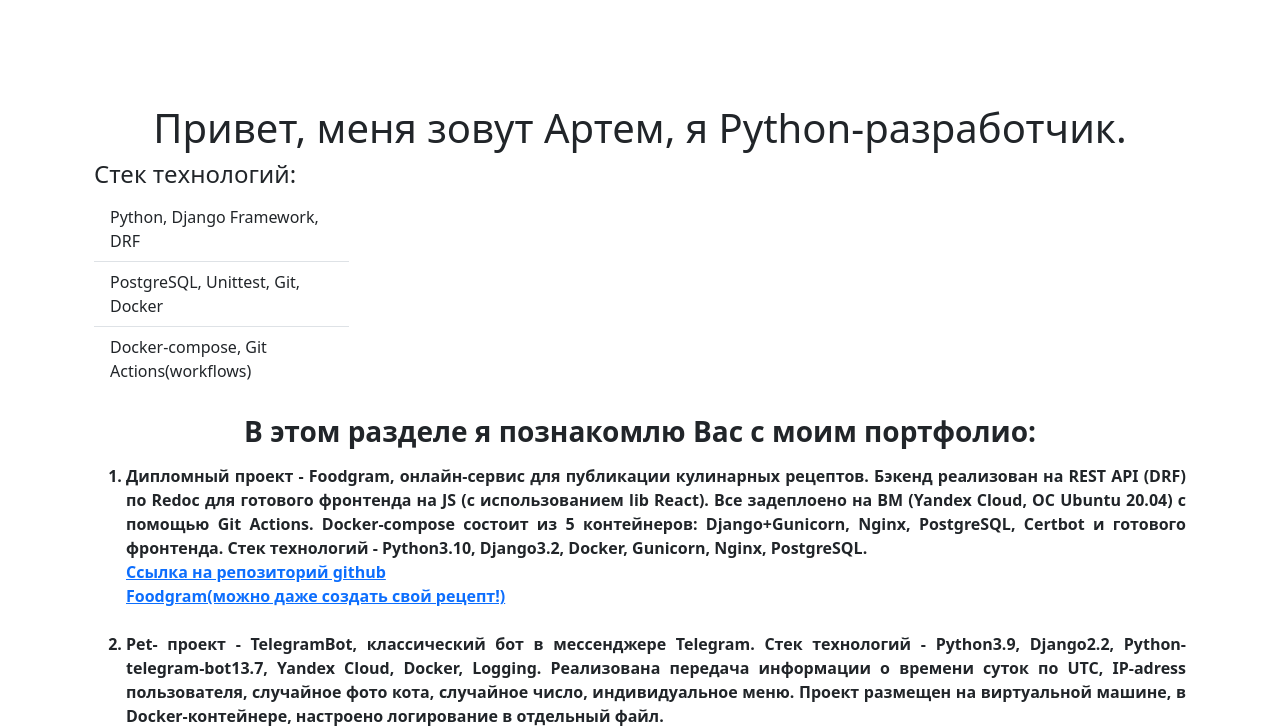
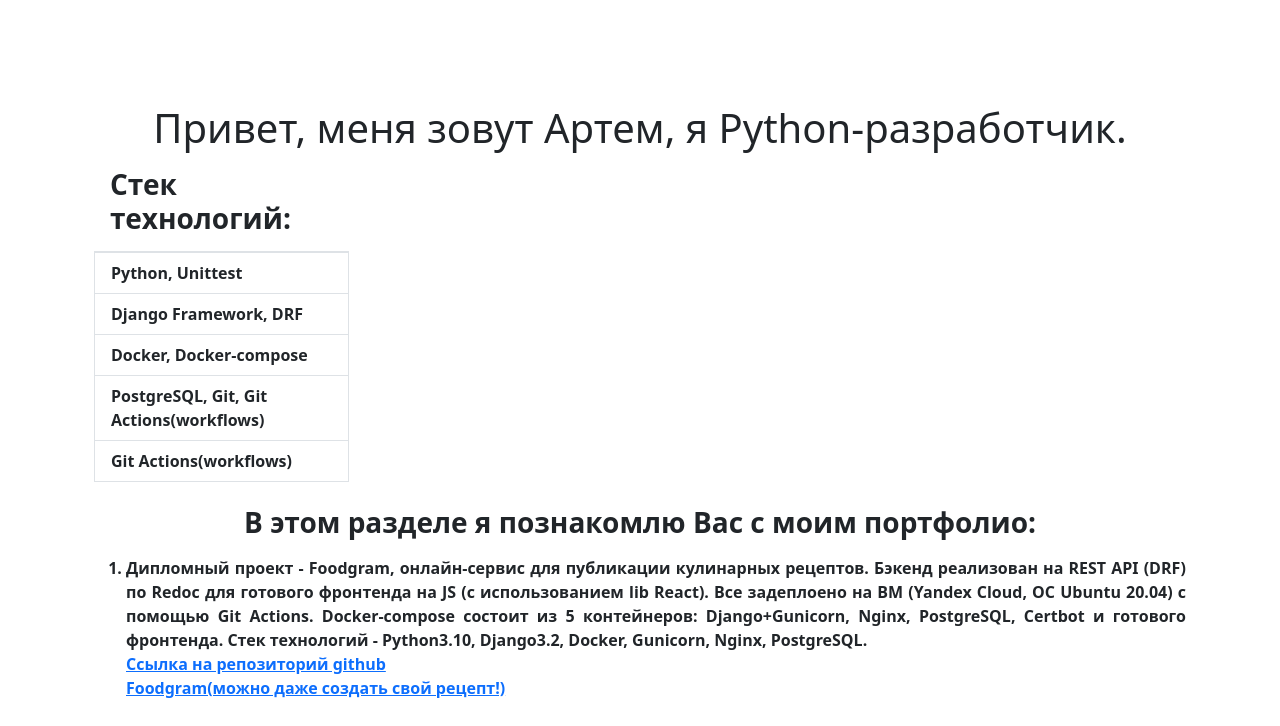
Before and after one commit to KitKat-ru/Yatube-project, a Django app: page /about/author/ in a window 1280 px wide. Shown: the part 56-782 px from the top of the page. Run offline with Django 3.2, Linux system fonts and the light colour scheme; some libraries are stand-ins or nearby versions.

Commit message:
revorked_template9

```diff
--- a/yatube/templates/about/author.html
+++ b/yatube/templates/about/author.html
@@ -4,17 +4,25 @@
 <div class="container py-5">
   <center><h1>Привет, меня зовут Артем, я Python-разработчик.</h1></center>
   <div class="row">
-    <h4>Стек технологий:</h4>
     <aside class="col-12 col-md-3">
       <ul class="list-group list-group-flush">
         <li class="list-group-item">
-          Python, Django Framework, DRF
+          <h3><strong>Стек технологий:</center><strong>
         </li>
         <li class="list-group-item">
-          PostgreSQL, Unittest, Git, Docker
+          Python, Unittest
         </li>
         <li class="list-group-item">
-          Docker-compose, Git Actions(workflows)
+          Django Framework, DRF
+        </li>
+        <li class="list-group-item">
+           Docker, Docker-compose
+        </li>
+        <li class="list-group-item">
+          PostgreSQL, Git, Git Actions(workflows)
+        </li>
+        <li class="list-group-item">
+          Git Actions(workflows)
         </li>
       </ul>
     </aside>
```
